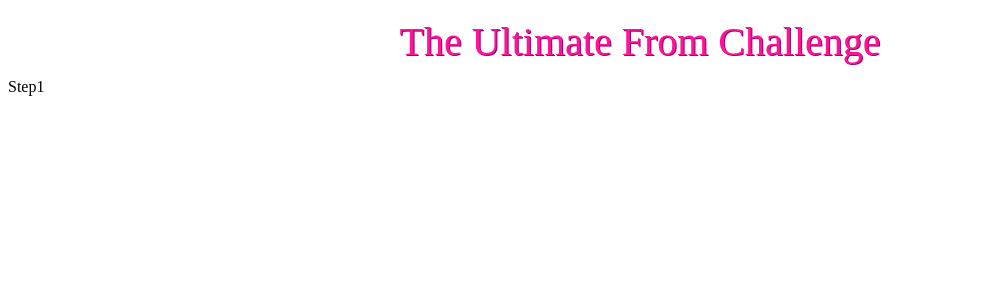
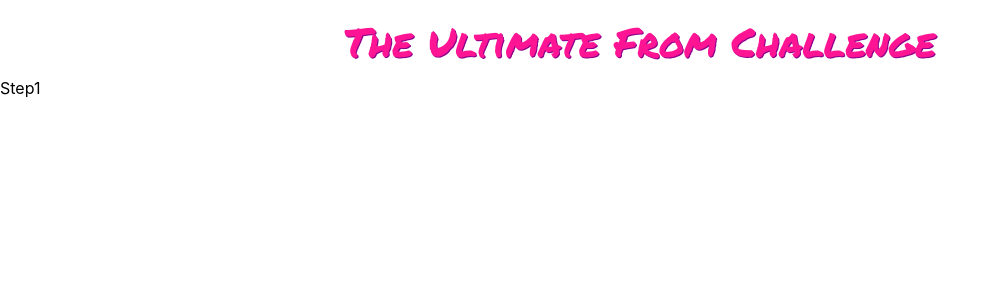
Before and after one commit to djambo05/complex-web-app, a React (Create React App) app: page / in a window 1280 px wide. Shown: the top 300 px of the page, without its empty margins (0-1000 px from the left). Built offline with nearby package versions, Linux system fonts and the light colour scheme.

Commit message:
feat: adding index.css

```diff
--- /dev/null
+++ b/src/index.css
@@ -0,0 +1,15 @@
+@import url('https://fonts.googleapis.com/css2?family=Permanent+Marker&display=swap');
+
+body {
+    margin: 0;
+    font-family: -apple-system, BlinkMacSystemFont, 'Segoe UI', 'Roboto', 'Oxygen',
+      'Ubuntu', 'Cantarell', 'Fira Sans', 'Droid Sans', 'Helvetica Neue',
+      sans-serif;
+    -webkit-font-smoothing: antialiased;
+    -moz-osx-font-smoothing: grayscale;
+  }
+
+  code {
+    font-family: source-code-pro, Menlo, Monaco, Consolas, 'Courier New',
+      monospace;
+  }
--- a/src/index.js
+++ b/src/index.js
@@ -2,6 +2,7 @@
 import ReactDOM from "react-dom/client";
 import App from "./App";
 import { DataProvider } from "./DataContext";
+import "./index.css";
 
 const root = ReactDOM.createRoot(document.getElementById("root"));
 root.render(
```
